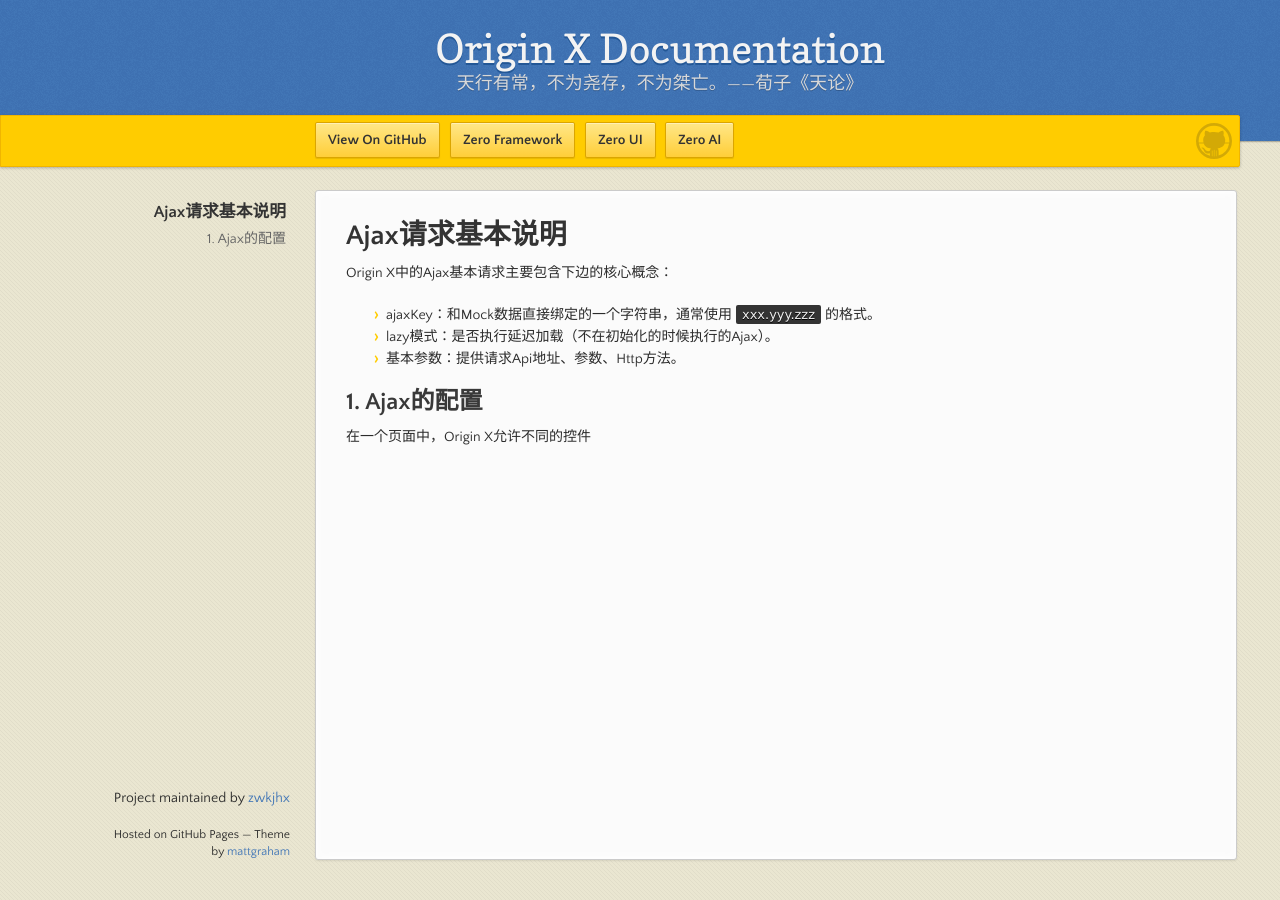
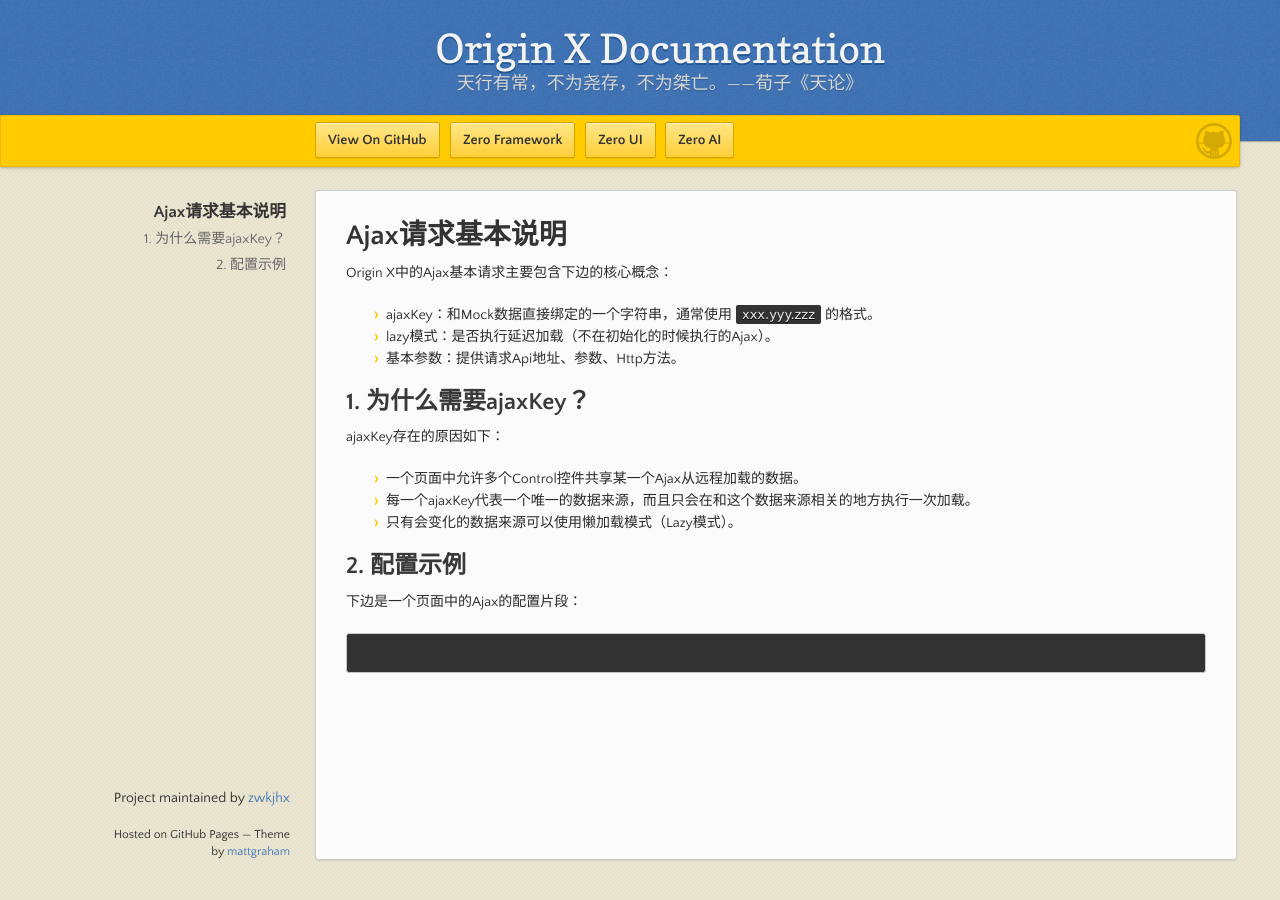
Before and after one commit to zwkjhx/ox-doc, a Jekyll site: the page built from specification/3-origin-xgui-fan/spo-006-ajaxqing-qiu-ji-ben-shuo-ming.md, in a window 1280 px wide. Built offline with Jekyll 4.4.1, drawn with Linux system fonts in a browser that asks for light colours; our own code applies the rules of GitHub Pages for plain Markdown files.

Commit message:
Updates specification/3-origin-xgui-fan/spo-006-ajaxqing-qiu-ji-ben-shuo-ming.md
Auto commit by GitBook Editor

````diff
--- a/specification/3-origin-xgui-fan/spo-006-ajaxqing-qiu-ji-ben-shuo-ming.md
+++ b/specification/3-origin-xgui-fan/spo-006-ajaxqing-qiu-ji-ben-shuo-ming.md
@@ -6,6 +6,18 @@
 * lazy模式：是否执行延迟加载（不在初始化的时候执行的Ajax）。
 * 基本参数：提供请求Api地址、参数、Http方法。
 
-## 1. Ajax的配置
+## 1. 为什么需要ajaxKey？
 
-在一个页面中，Origin X允许不同的控件
+ajaxKey存在的原因如下：
+
+* 一个页面中允许多个Control控件共享某一个Ajax从远程加载的数据。
+* 每一个ajaxKey代表一个唯一的数据来源，而且只会在和这个数据来源相关的地方执行一次加载。
+* 只有会变化的数据来源可以使用懒加载模式（Lazy模式）。
+
+## 2. 配置示例
+
+下边是一个页面中的Ajax的配置片段：
+
+```json
+
+```
````
